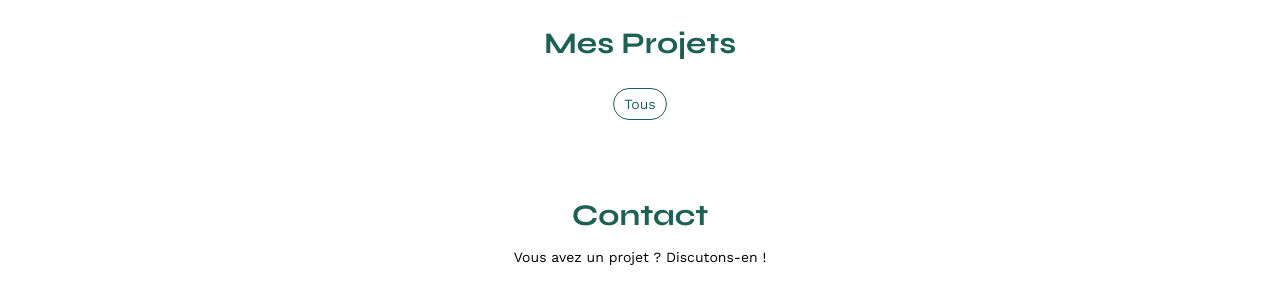
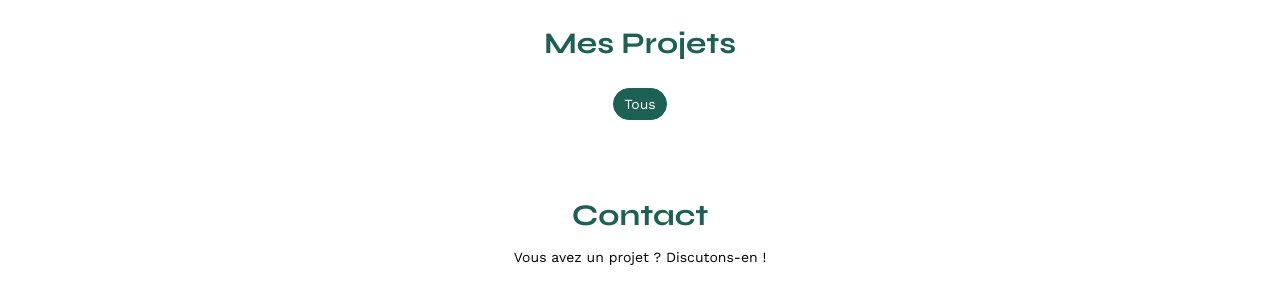
Before and after one commit to mimi93300/P6_SophieBluel, a plain HTML site: page FrontEnd/index.html in a window 1280 px wide. Shown: the part 507-800 px from the top of the page. Drawn offline with nearby package versions, Linux system fonts and the light colour scheme; no server answers.

Commit message:
Affichage des 4 boutons filtres

```diff
--- a/FrontEnd/JS/Index.js
+++ b/FrontEnd/JS/Index.js
@@ -44,7 +44,7 @@ function addWorksToGallery(works) {
  });
 }
 // Fonction pour créer les boutons de filtre et gérer les événements
-async function createFilterButtons() {
+async function createFilterButtons(categories) {
  const filter = document.querySelector(".filters");
  const filterAll = document.createElement("li");
  filterAll.innerHTML = "Tous";
@@ -59,12 +59,13 @@ async function createFilterButtons() {
  });
 }
 // Fonction principale
-async function main() {
- allWorks = await fetchData();
+ async function main() {
+  const categories = await fetchCategories();
+  allWorks = await fetchData();
 
  addWorksToGallery(allWorks);
 
- createFilterButtons();
+ createFilterButtons(categories);
 }
 // Appel de la fonction principale
 main();
--- a/FrontEnd/assets/style.css
+++ b/FrontEnd/assets/style.css
@@ -142,7 +142,7 @@ li:hover {
 	list-style: none;
 }
 
-#portfolio li .focusBtn{
+#portfolio .focusBtn{
 	background-color: #1D6154;
 	color: #FFF;
 }
```
